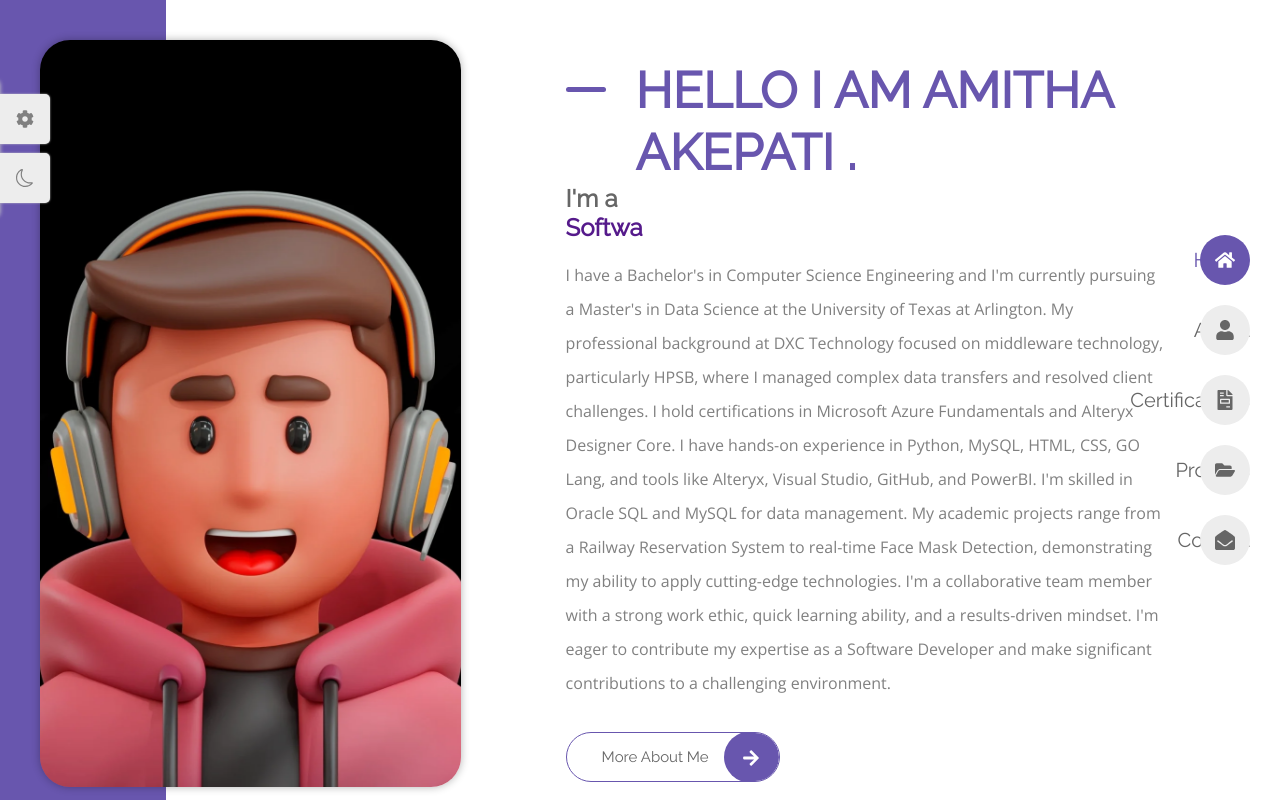
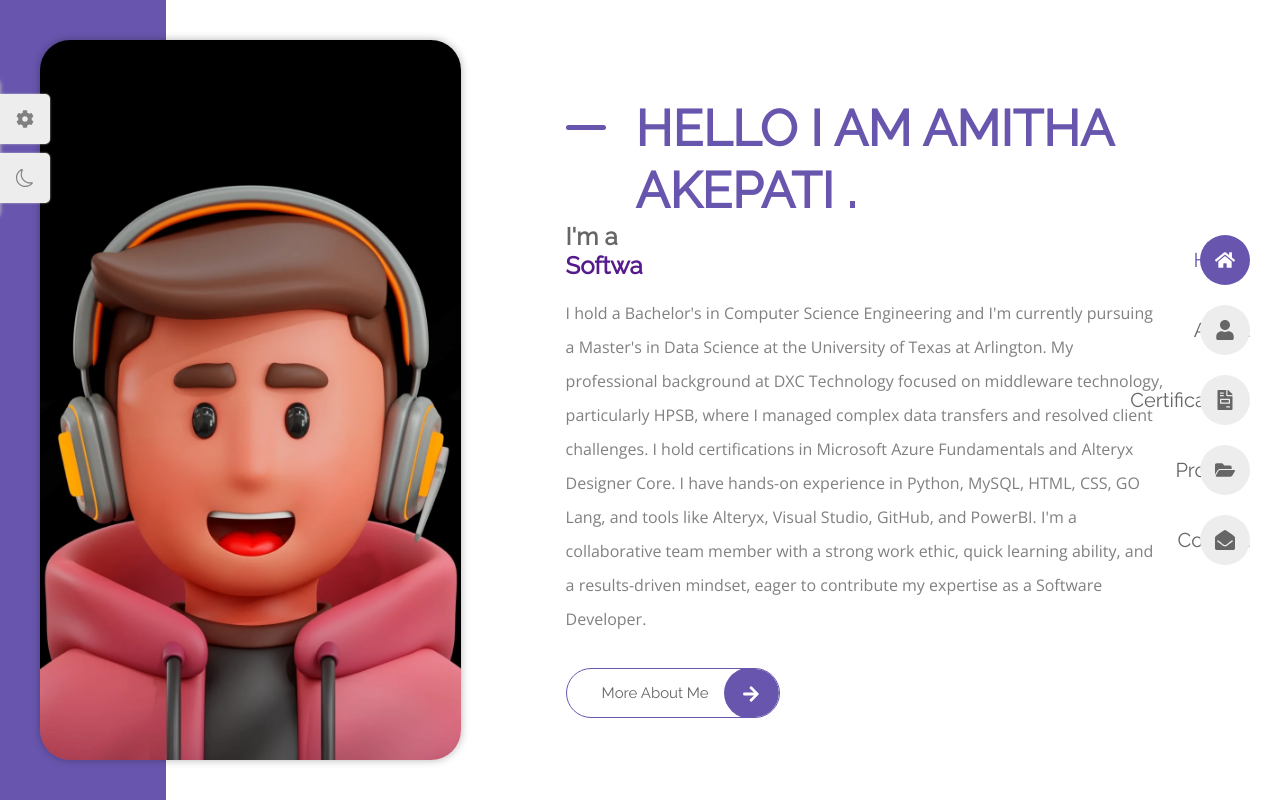
Before and after one commit to AAmitha/Portfolio, a React (Create React App) app: page / in a window 1280 px wide. Built offline with nearby package versions, Linux system fonts and the light colour scheme.

Commit message:
first commit

```diff
--- a/src/pages/Home.js
+++ b/src/pages/Home.js
@@ -81,12 +81,7 @@ const Home=()=>{
                     </h1>
                     <p className="home__description">
 
-                    I have a Bachelor's in Computer Science Engineering and I'm currently pursuing a Master's in Data Science at the University of Texas at Arlington. My professional background at DXC Technology focused on middleware technology, particularly HPSB, where I managed complex data transfers and resolved client challenges. I hold certifications in Microsoft Azure Fundamentals and Alteryx Designer Core.
-
-I have hands-on experience in Python, MySQL, HTML, CSS, GO Lang, and tools like Alteryx, Visual Studio, GitHub, and PowerBI. I'm skilled in Oracle SQL and MySQL for data management. My academic projects range from a Railway Reservation System to real-time Face Mask Detection, demonstrating my ability to apply cutting-edge technologies.
-
-I'm a collaborative team member with a strong work ethic, quick learning ability, and a results-driven mindset. I'm eager to contribute my expertise as a Software Developer and make significant contributions to a challenging environment.
-
+                    I hold a Bachelor's in Computer Science Engineering and I'm currently pursuing a Master's in Data Science at the University of Texas at Arlington. My professional background at DXC Technology focused on middleware technology, particularly HPSB, where I managed complex data transfers and resolved client challenges. I hold certifications in Microsoft Azure Fundamentals and Alteryx Designer Core. I have hands-on experience in Python, MySQL, HTML, CSS, GO Lang, and tools like Alteryx, Visual Studio, GitHub, and PowerBI. I'm a collaborative team member with a strong work ethic, quick learning ability, and a results-driven mindset, eager to contribute my expertise as a Software Developer.
 
 
 
```
